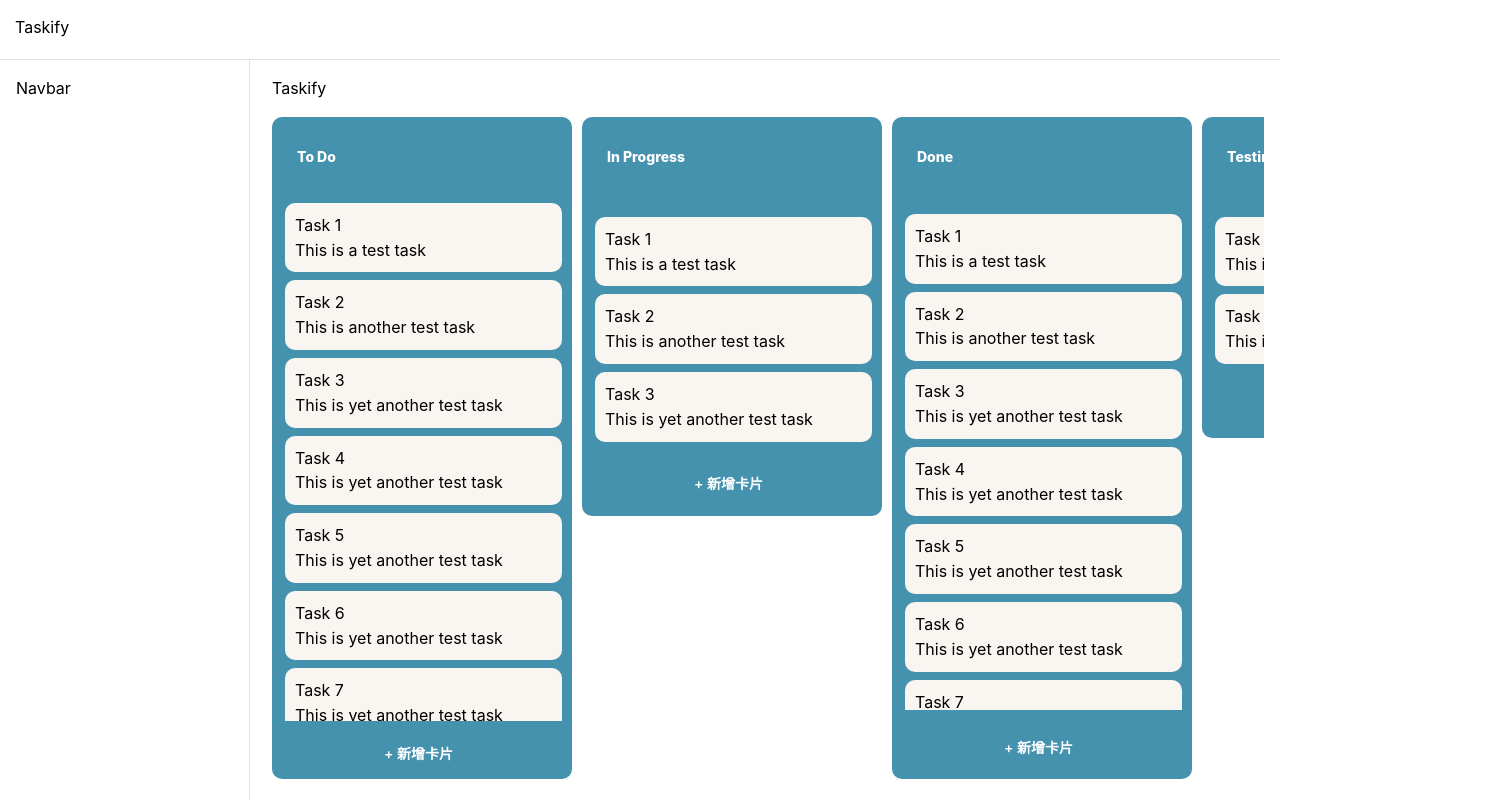
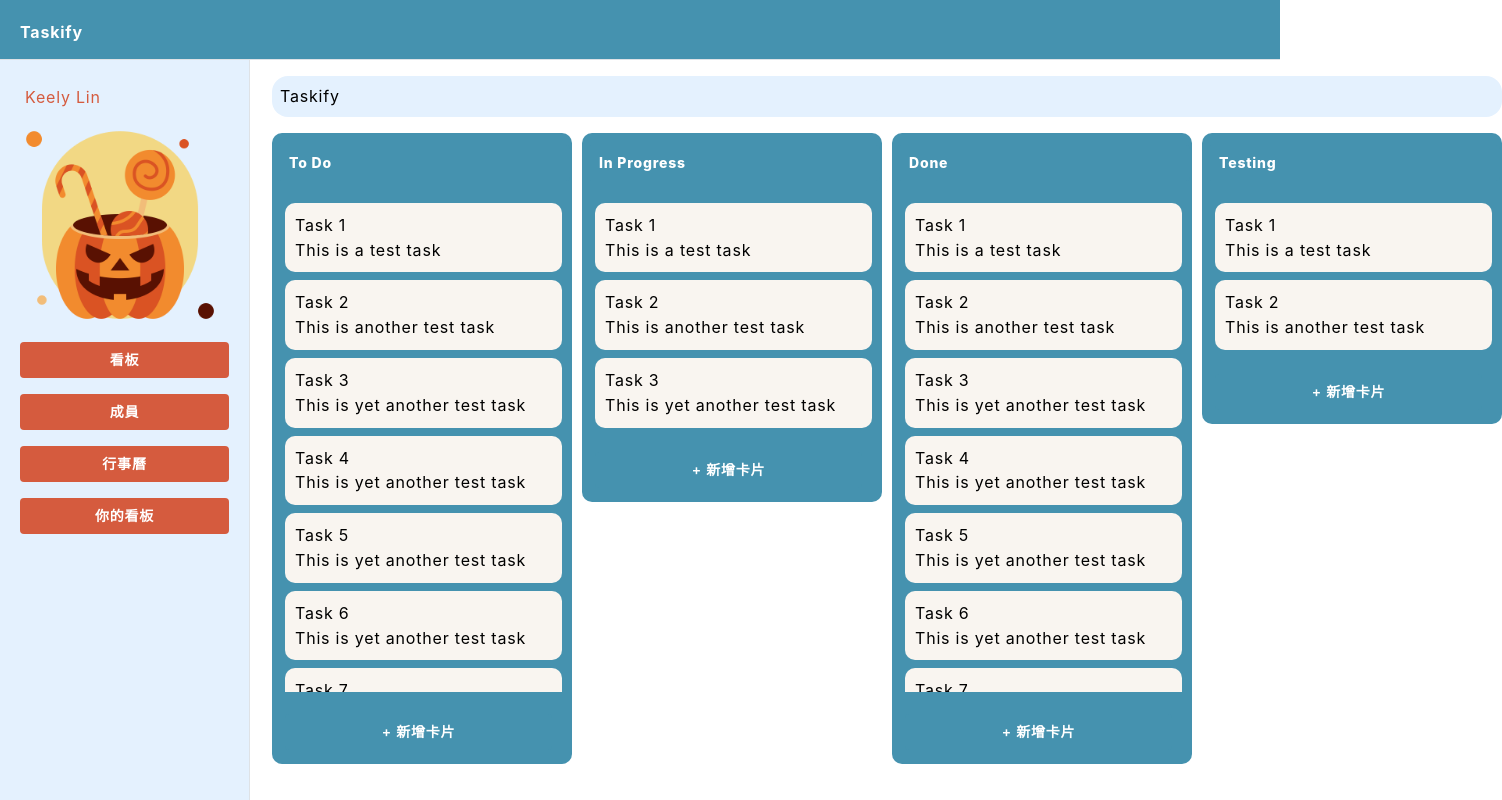
Before and after one commit to bblack1225/taskify, a React (Vite) app in the folder taskify-frontend/: page / in a window 1280 px wide. Shown: the whole page, 1502 px wide, since content can reach past the window. Built offline with nearby package versions, Linux system fonts and the light colour scheme.

Commit message:
feat: frontend- add navboard-scss  and 主畫面撞色scss 設定

```diff
--- a/taskify-frontend/src/App.css
+++ b/taskify-frontend/src/App.scss
@@ -1,5 +1,6 @@
 * {
-  overflow: hidden;
+  overflow: visible;
+  letter-spacing: 0.8px;
 }
 
 ::-webkit-scrollbar {
--- a/taskify-frontend/src/components/NewCardModal.tsx
+++ b/taskify-frontend/src/components/NewCardModal.tsx
@@ -1,19 +1,21 @@
-import { Button, Modal, Textarea } from "@mantine/core"
-import { useState } from "react"
+import { Button, Modal, Textarea } from "@mantine/core";
+import { useState } from "react";
 
 type Props = {
-  opened: boolean
-  close: () => void
-  onAddCard: (cardText: string) => void
-}
+  opened: boolean;
+  close: () => void;
+  onAddCard: (cardText: string) => void;
+};
 function NewCardModal({ opened, close, onAddCard }: Props) {
-  const [cardText, setCardText] = useState("")
+  const [cardText, setCardText] = useState("");
 
   const handleAddCard = () => {
-    onAddCard(cardText)
-    setCardText("")
-    close()
-  }
+    if (cardText) {
+      onAddCard(cardText);
+      setCardText("");
+      close();
+    } else return;
+  };
 
   return (
     <Modal opened={opened} onClose={close} title="+ 新增卡片">
@@ -22,9 +24,11 @@ function NewCardModal({ opened, close, onAddCard }: Props) {
         onChange={(e) => setCardText(e.target.value)}
         placeholder="為這張卡片輸入標題"
       />
-      <Button onClick={handleAddCard}>新增卡片</Button>
+      <Button mt={16} color="#53a8b6" onClick={handleAddCard}>
+        新增卡片
+      </Button>
     </Modal>
-  )
+  );
 }
 
-export default NewCardModal
+export default NewCardModal;
--- a/taskify-frontend/src/components/TaskColumn.module.scss
+++ b/taskify-frontend/src/components/TaskColumn.module.scss
@@ -7,16 +7,14 @@
 
   .columnContainer {
     width: 300px;
-    background: #4592af;
+    background-color: #4592af;
     padding: 12px 2px 12px 5px;
     border-radius: 10px;
-    max-height: calc(100% - 5px)
+    max-height: calc(100% - 20px)
   }
 }
 
 .taskTitle {
-  margin: 0 14px 0 4px;
-  padding: 10px 4px 20px;
   background: transparent;
   input {
     background-color: #4592af;
--- a/taskify-frontend/src/components/layout/MainLayout.module.scss
+++ b/taskify-frontend/src/components/layout/MainLayout.module.scss
@@ -2,5 +2,17 @@
   display: flex;
   padding-left: 17em;
   // 神奇的height設定，讓scroll bar出現
-  height: 100px;
+  height: 1px;
 }
+
+.navbar {
+  width: 250px;
+  background-color: #e4f1fe;
+}
+
+.header {
+  padding: 20px;
+  color: white;
+  font-weight: bold;
+  background-color: #4592af;
+}
--- a/taskify-frontend/src/components/layout/MainLayout.tsx
+++ b/taskify-frontend/src/components/layout/MainLayout.tsx
@@ -1,22 +1,21 @@
-import { AppShell } from "@mantine/core"
-import style from "./MainLayout.module.scss"
+import { AppShell } from "@mantine/core";
+import style from "./MainLayout.module.scss";
+import NavBoard from "./Navboard";
 
 type Props = {
-  children: React.ReactNode
-}
+  children: React.ReactNode;
+};
 
 function MainLayout({ children }: Props) {
   return (
     <AppShell header={{ height: 60 }} padding="md">
-      <AppShell.Header>
-        <div style={{ padding: "15px" }}>Taskify</div>
-      </AppShell.Header>
-      <AppShell.Navbar p="md" w="250px">
-        Navbar
+      <AppShell.Header className={style.header}>Taskify</AppShell.Header>
+      <AppShell.Navbar className={style.navbar}>
+        <NavBoard />
       </AppShell.Navbar>
       <AppShell.Main className={style.main}>{children}</AppShell.Main>
     </AppShell>
-  )
+  );
 }
 
-export default MainLayout
+export default MainLayout;
--- /dev/null
+++ b/taskify-frontend/src/components/layout/Navboard.tsx
@@ -0,0 +1,29 @@
+import { Box, Button, Stack } from "@mantine/core";
+import Avatar from "/public/trick-or-treat.png";
+
+function NavBoard() {
+  return (
+    <Box p={20}>
+      <Box>
+        <div
+          style={{
+            color: "#d55b3e",
+            padding: "5px",
+            marginBottom: "10px",
+          }}
+        >
+          Keely Lin
+        </div>
+        <img src={Avatar} alt="萬聖節快樂" width={"200px"} />
+      </Box>
+      <Stack pt={10}>
+        <Button color="#d55b3e">看板</Button>
+        <Button color="#d55b3e">成員</Button>
+        <Button color="#d55b3e">行事曆</Button>
+        <Button color="#d55b3e">你的看板</Button>
+      </Stack>
+    </Box>
+  );
+}
+
+export default NavBoard;
--- a/taskify-frontend/src/pages/Taskboard.module.scss
+++ b/taskify-frontend/src/pages/Taskboard.module.scss
@@ -1,27 +1,5 @@
 .container {
-  width: 100%;
-  overflow-x: auto;
-  overflow-y: hidden;
-  flex: 1;
-  gap: 10px;
-  .columnContainer {
-    width: 300px;
-    background: #4592af;
-    padding: 12px 2px 12px 5px;
-    border-radius: 10px;
-    max-height: calc(100% - 5px)
-  }
+  background-color: #e4f1fe;
+  border-radius: 1em;
+  padding: 0.5em;
 }
-
-.taskTitle {
-  margin: 0px 14px 0px 4px;
-  padding: 10px 4px 20px;
-}
-
-.taskContainer {
-  overflow-x: hidden;
-  overflow-y: auto;
-  margin: 4px;
-  padding: 2px 4px;
-  gap: 8px;
-}
--- a/taskify-frontend/src/pages/Taskboard.tsx
+++ b/taskify-frontend/src/pages/Taskboard.tsx
@@ -1,10 +1,11 @@
 import { Flex, Stack } from "@mantine/core";
 import TaskColumn from "@/components/TaskColumn";
+import style from "@/pages/Taskboard.module.scss";
 
 function TaskBoard() {
   return (
     <Stack>
-      <Flex>
+      <Flex className={style.container}>
         <Flex>Taskify</Flex>
       </Flex>
       <TaskColumn />
```
Also changed, not shown: taskify-frontend/src/App.tsx (+3 -4 lines), taskify-frontend/public/trick-or-treat.png (added), taskify-frontend/src/components/layout/NavBoard.module.scss (added).
